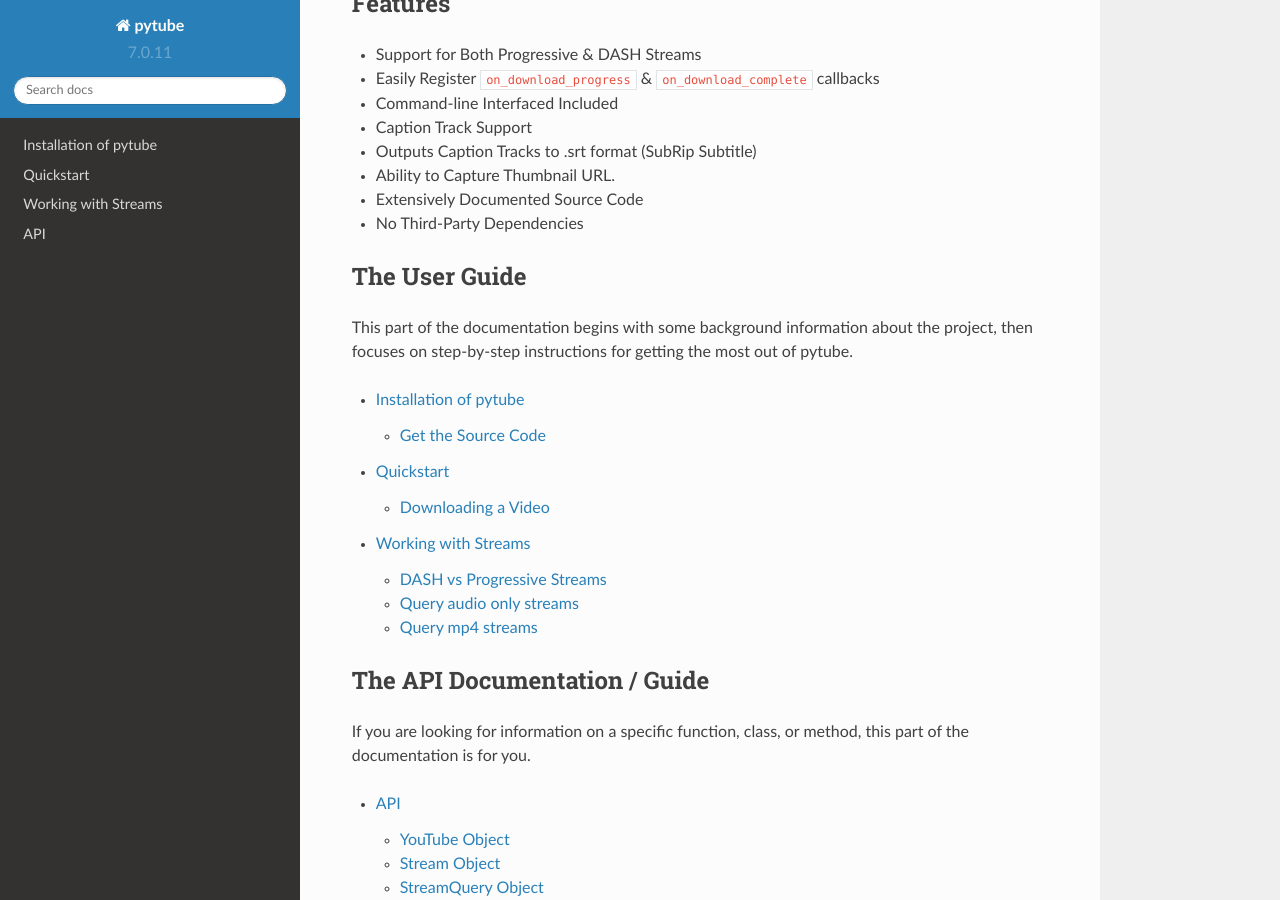
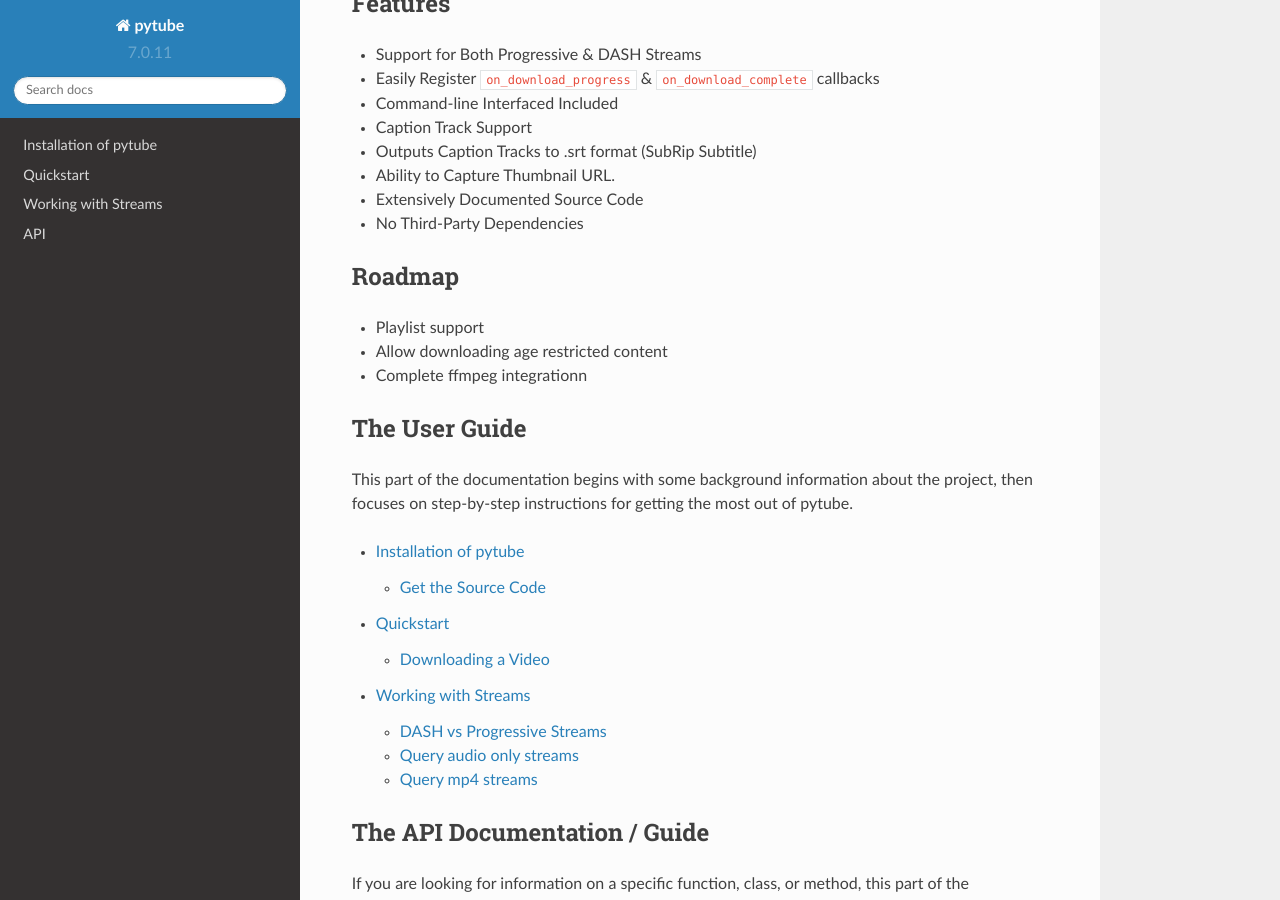
Before and after one commit to pytube/pytube, a Sphinx documentation site: the page built from docs/index.rst, in a window 1280 px wide and 900 px high, scrolled down 594 px. Built offline with Sphinx 7.4.7 and the Read the Docs theme 2.0.0, drawn with Linux system fonts in a browser that asks for light colours.

Commit message:
added roadmap

```diff
--- a/docs/index.rst
+++ b/docs/index.rst
@@ -54,6 +54,13 @@
 - Extensively Documented Source Code
 - No Third-Party Dependencies
 
+Roadmap
+-------
+
+- Playlist support
+- Allow downloading age restricted content
+- Complete ffmpeg integrationn
+
 The User Guide
 --------------
 This part of the documentation begins with some background information about the project, then focuses on step-by-step instructions for getting the most out of pytube.
```
